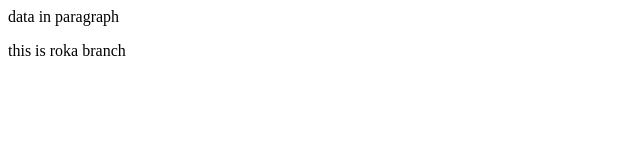
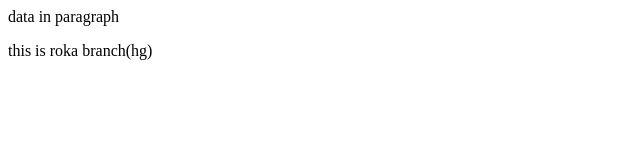
Before and after one commit to roja536/Branch, a plain HTML site: page index.html in a window 1280 px wide. Shown: the full height of the page, 0-640 px from the left. Drawn offline with Linux system fonts and the light colour scheme.

Commit message:
adeed hg

```diff
--- a/index.html
+++ b/index.html
@@ -1,2 +1,2 @@
 <p>data in paragraph</p>
-<p>this is roka branch</p>
+<p>this is roka branch(hg)</p>
```
